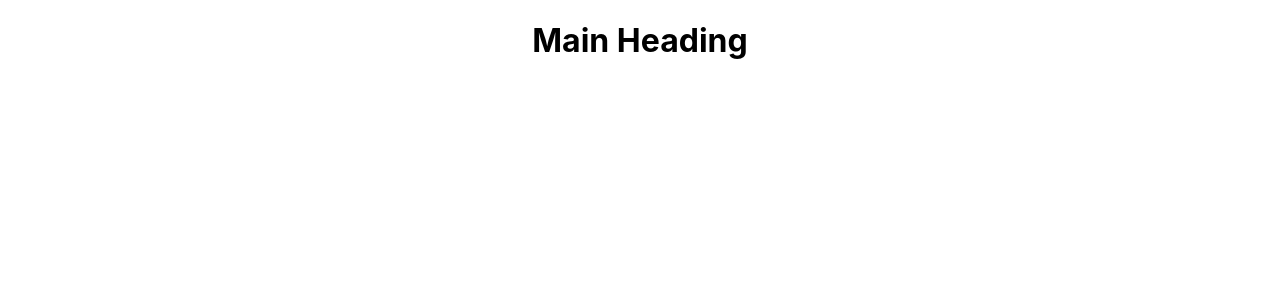
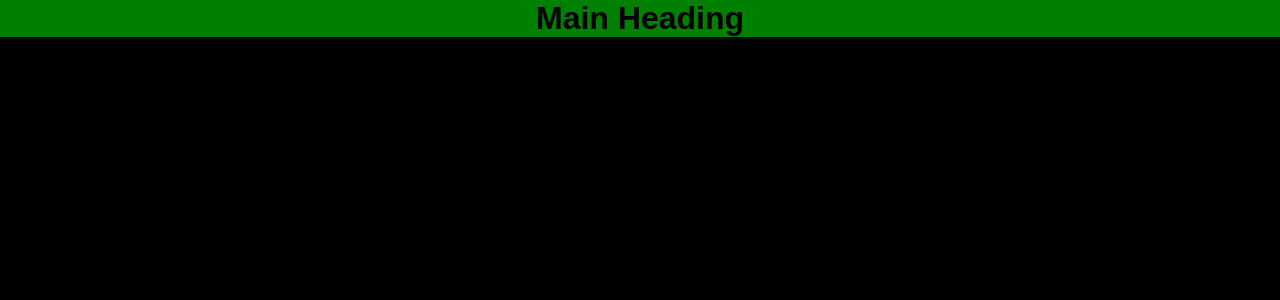
Before and after one commit to dkempton12/components-library, a React (Create React App) app: page / in a window 1280 px wide. Shown: the top 300 px of the page. Built offline with nearby package versions, Linux system fonts and the light colour scheme.

Commit message:
styles and prop-types

```diff
--- a/package.json
+++ b/package.json
@@ -6,6 +6,7 @@
     "@testing-library/jest-dom": "^5.11.9",
     "@testing-library/react": "^11.2.3",
     "@testing-library/user-event": "^12.6.0",
+    "prop-types": "^15.7.2",
     "react": "^17.0.1",
     "react-dom": "^17.0.1",
     "react-scripts": "4.0.1",
--- a/src/App.js
+++ b/src/App.js
@@ -4,7 +4,7 @@ import WebsiteHero from "./components/WebsiteHero/WebsiteHero";
 function App() {
   return (
     <div className="App">
-      <WebsiteHero />
+      <WebsiteHero bg_color="blue" text_color="white" />
     </div>
   );
 }
--- a/src/components/WebsiteHero/WebsiteHero.js
+++ b/src/components/WebsiteHero/WebsiteHero.js
@@ -1,9 +1,13 @@
-import "./WebsiteHero.module.scss";
+import "./WebsiteHero.scss";
 
-export default function WebsiteHero() {
+function WebsiteHero({ children, bg_color, text_color }) {
   return (
-    <div className="hero">
-      <h1 className="main-heading">Main Heading</h1>
+    <div className={`hero bg-${bg_color}`}>
+      <h1 className={`main-heading text-${text_color}`}>Main Heading</h1>
     </div>
   );
 }
+
+const themeColors = ["white", "black", "blue", "gray"];
+
+export default WebsiteHero;
--- a/src/index.css
+++ /dev/null
@@ -1,13 +0,0 @@
-body {
-  margin: 0;
-  font-family: -apple-system, BlinkMacSystemFont, 'Segoe UI', 'Roboto', 'Oxygen',
-    'Ubuntu', 'Cantarell', 'Fira Sans', 'Droid Sans', 'Helvetica Neue',
-    sans-serif;
-  -webkit-font-smoothing: antialiased;
-  -moz-osx-font-smoothing: grayscale;
-}
-
-code {
-  font-family: source-code-pro, Menlo, Monaco, Consolas, 'Courier New',
-    monospace;
-}
--- /dev/null
+++ b/src/index.scss
@@ -0,0 +1,11 @@
+* {
+  margin: 0;
+  padding: 0;
+  box-sizing: border-box;
+}
+
+body {
+  font-size: 16px;
+  font-family: sans-serif;
+  background: #000;
+}
```
Also changed, not shown: src/base/mixins.scss (added, +14 -0 lines), src/index.js (+6 -6 lines), src/theme/colors.scss (added, +7 -0 lines), src/components/WebsiteHero/WebsiteHero.scss (renamed from src/components/WebsiteHero/WebsiteHero.module.scss).
